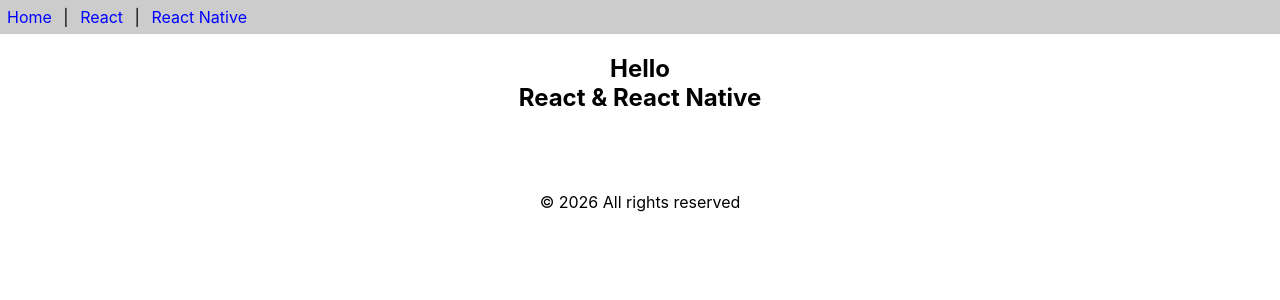
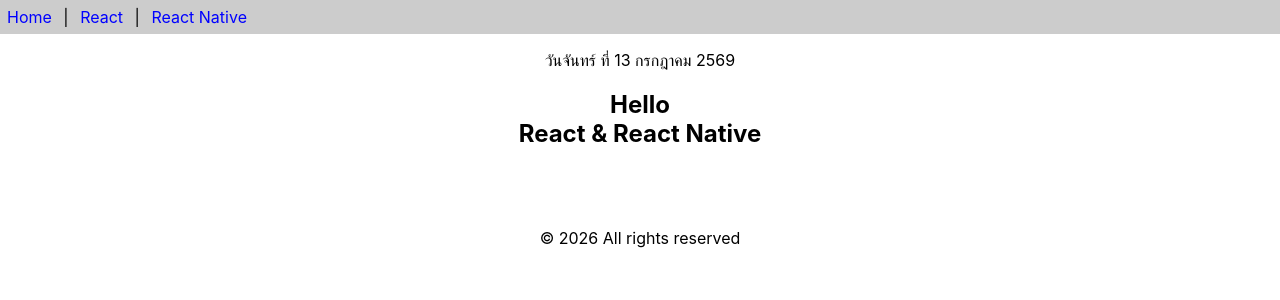
Before and after one commit to phollakrit/app1_EnETC69, a React (Create React App) app: page / in a window 1280 px wide. Shown: the top 300 px of the page. Built offline with nearby package versions, Linux system fonts and the light colour scheme.

Commit message:
class components

```diff
--- a/src/App.js
+++ b/src/App.js
@@ -1,5 +1,6 @@
 import React from "react";
 import { Content, Footer, Header } from "./func-components";
+import Calendar from "./class-components";
 
 
 function App() {
@@ -7,6 +8,7 @@
   return  (
     <>
       <Header/>
+      <p><center><Calendar/></center></p>
       <Content/>
       <Footer/>
     </>
--- /dev/null
+++ b/src/class-components.js
@@ -0,0 +1,17 @@
+import React,{Component} from "react";
+
+export default class Calendar extends Component{
+    getDate(){
+        const dayNames=['อาทิตย์','จันทร์','อังคาร','พุธ','พฤหัสบดี','ศุกร์','เสาร์']
+        const monthNames=['มกราคม','กุมภาพันธ์','มีนาคม','เมษายน','พฤษภาคม','มิถุนายน','กรกฎาคม','สิงหาคม','กันยายน','ตุลาคม','พฤศจิกายน','ธันวาคม']
+        const date=new Date()
+        const weekDay=dayNames[date.getDay()]
+        const day=date.getDate()
+        const month=monthNames[date.getMonth()]
+        const year=date.getFullYear()+543
+        return `วัน${weekDay} ที่ ${day} ${month} ${year}`
+    }
+    render(){
+        return <div>{this.getDate()}</div>
+    }
+}
```
